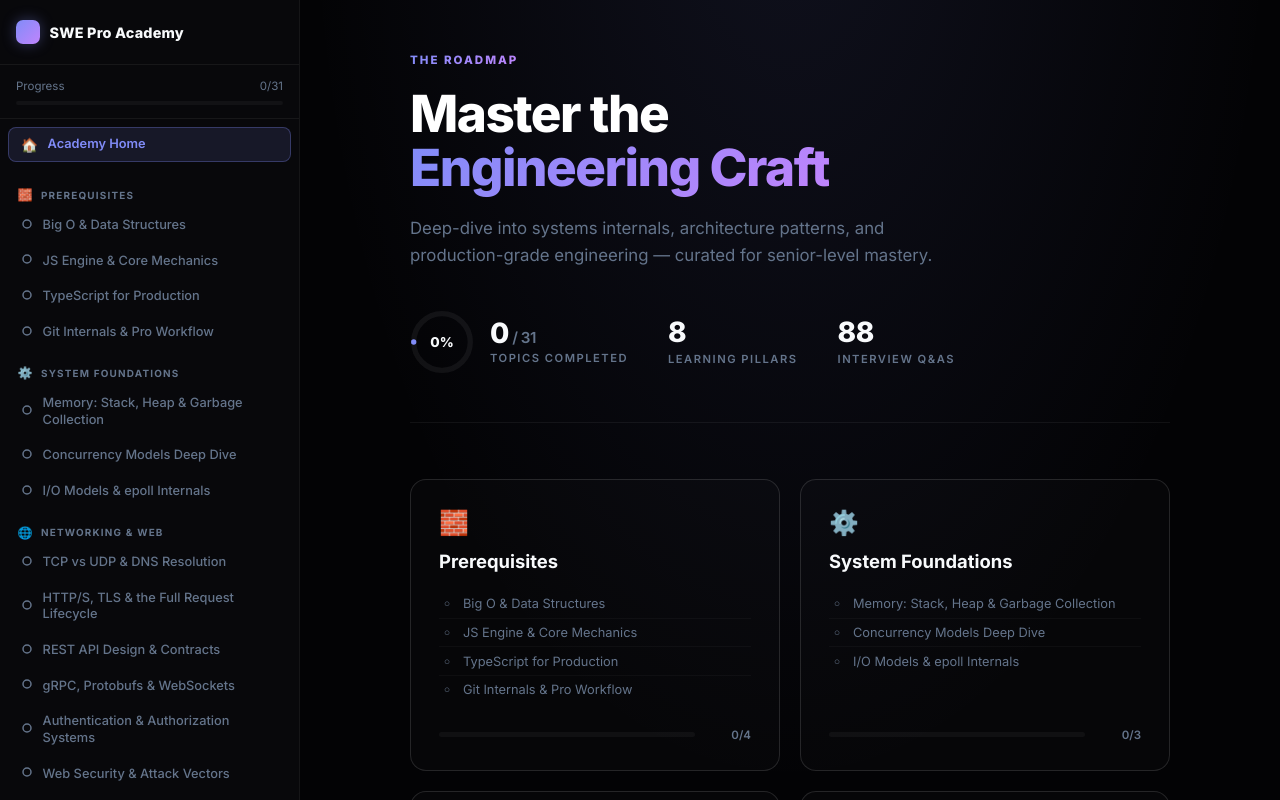
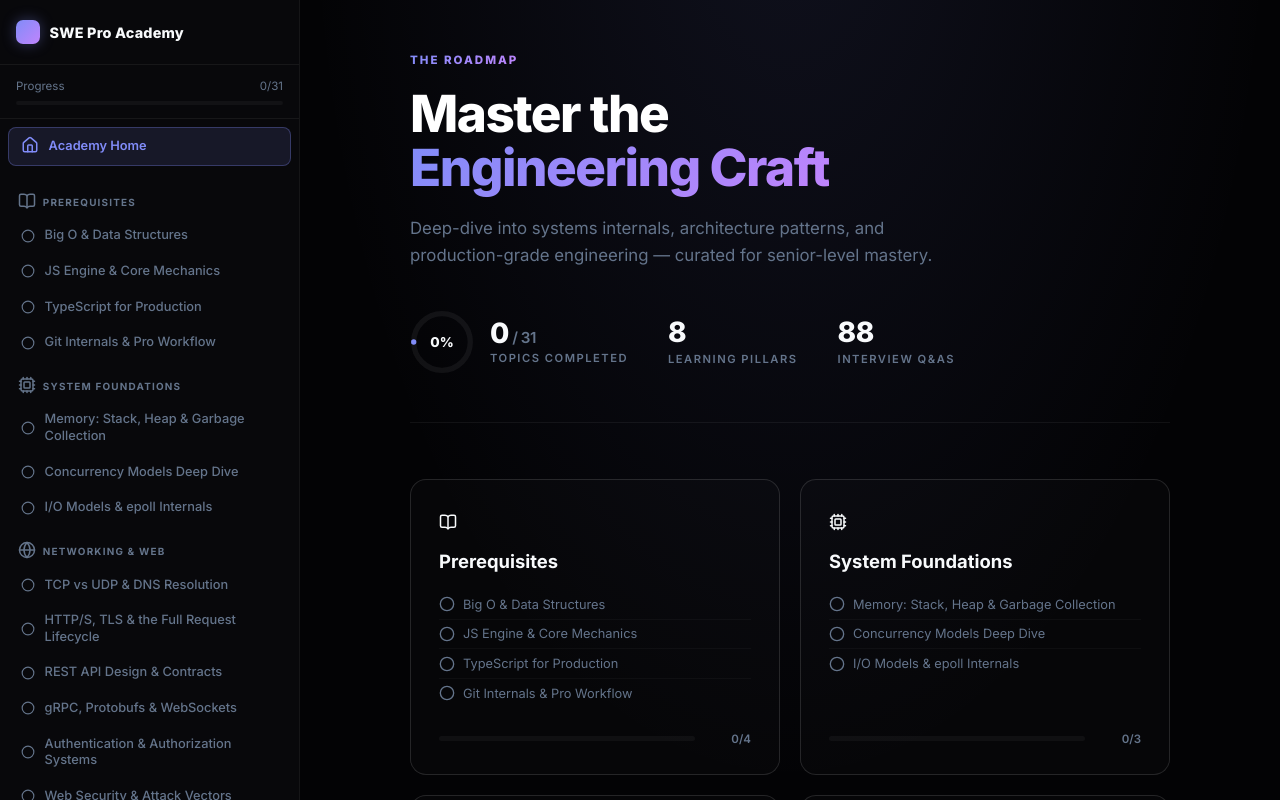
Before and after one commit to muhammadfaza16/recall-swe, a React (Vite) app: page / in a window 1280 px wide. Built offline with nearby package versions, Linux system fonts and the light colour scheme.

Commit message:
style: replace emojis and raw SVGs with lucide-react icons for a monochrome aesthetic

```diff
--- a/package.json
+++ b/package.json
@@ -10,6 +10,7 @@
     "preview": "vite preview"
   },
   "dependencies": {
+    "lucide-react": "^1.14.0",
     "react": "^19.2.5",
     "react-dom": "^19.2.5",
     "react-markdown": "^10.1.0"
--- a/src/App.tsx
+++ b/src/App.tsx
@@ -3,9 +3,36 @@ import { ACADEMY_DATA } from './data'
 import type { Pillar, Topic } from './data'
 import ReactMarkdown from 'react-markdown'
 
-const PILLAR_ICONS: Record<number, string> = {
-  0: '🧱', 1: '⚙️', 2: '🌐', 3: '🗄️',
-  4: '🖥️', 5: '🟢', 6: '🐹', 7: '🚀',
+import {
+  Home,
+  BookOpen,
+  Cpu,
+  Globe,
+  Database,
+  Monitor,
+  Server,
+  Terminal,
+  Settings,
+  CheckCircle2,
+  Circle,
+  Menu,
+  Book,
+  Lightbulb,
+  AlertTriangle,
+  Code,
+  Target,
+  ChevronDown
+} from 'lucide-react'
+
+const PILLAR_ICONS: Record<number, React.ReactNode> = {
+  0: <BookOpen size={18} />,
+  1: <Cpu size={18} />,
+  2: <Globe size={18} />,
+  3: <Database size={18} />,
+  4: <Monitor size={18} />,
+  5: <Server size={18} />,
+  6: <Terminal size={18} />,
+  7: <Settings size={18} />,
 }
 
 function App() {
@@ -102,7 +129,7 @@ function App() {
             className={`nav-item nav-home ${currentView === 'home' ? 'active' : ''}`}
             onClick={goHome}
           >
-            <span className="nav-icon">🏠</span>
+            <span className="nav-icon"><Home size={18} /></span>
             <span className="nav-title">Academy Home</span>
           </button>
 
@@ -121,16 +148,8 @@ function App() {
                     className={`nav-item ${isActive ? 'active' : ''} ${isDone ? 'done' : ''}`}
                     onClick={() => selectTopic(pillar, topic)}
                   >
-                    <span className="nav-check">
-                      {isDone ? (
-                        <svg width="12" height="12" viewBox="0 0 12 12" fill="none" stroke="currentColor" strokeWidth="2">
-                          <polyline points="2,6 5,9 10,3" />
-                        </svg>
-                      ) : (
-                        <svg width="12" height="12" viewBox="0 0 12 12" fill="none" stroke="currentColor" strokeWidth="1.5">
-                          <circle cx="6" cy="6" r="4" />
-                        </svg>
-                      )}
+                    <span className="nav-check" style={{ display: 'flex', alignItems: 'center' }}>
+                      {isDone ? <CheckCircle2 size={14} /> : <Circle size={14} />}
                     </span>
                     <span className="nav-title">{topic.title}</span>
                   </button>
@@ -149,7 +168,7 @@ function App() {
         {/* MOBILE HEADER */}
         <div className="mobile-header">
           <button className="mobile-menu-btn" onClick={() => setSidebarOpen(true)} aria-label="Open menu">
-            <svg width="24" height="24" viewBox="0 0 24 24" fill="none" stroke="currentColor" strokeWidth="2"><line x1="3" y1="12" x2="21" y2="12"/><line x1="3" y1="6" x2="21" y2="6"/><line x1="3" y1="18" x2="21" y2="18"/></svg>
+            <Menu size={24} />
           </button>
           <span className="mobile-brand" onClick={goHome} style={{ cursor: 'pointer' }}>SWE Pro Academy</span>
         </div>
@@ -198,7 +217,9 @@ function App() {
                       <div className="card-top">
                         <span className="card-icon">{PILLAR_ICONS[i]}</span>
                         {percent === 100 && (
-                          <span className="card-badge-done">✓ Complete</span>
+                          <span className="card-badge-done" style={{ display: 'inline-flex', alignItems: 'center' }}>
+                            <CheckCircle2 size={14} style={{ marginRight: '4px' }} /> Complete
+                          </span>
                         )}
                       </div>
                       <h3>{p.title.split('—')[1]?.trim() || p.title}</h3>
@@ -208,8 +229,8 @@ function App() {
                             className={completed.has(t.id) ? 'done' : ''}
                             onClick={() => selectTopic(p, t)}
                           >
-                            <span className="card-topic-check">
-                              {completed.has(t.id) ? '✓' : '○'}
+                            <span className="card-topic-check" style={{ display: 'inline-flex', alignItems: 'center' }}>
+                              {completed.has(t.id) ? <CheckCircle2 size={16} /> : <Circle size={16} />}
                             </span>
                             {t.title}
                           </li>
@@ -257,7 +278,7 @@ function App() {
               {/* Theory */}
               <section className="section">
                 <div className="section-tag tag-blue">
-                  <svg width="14" height="14" viewBox="0 0 24 24" fill="none" stroke="currentColor" strokeWidth="2"><path d="M2 3h6a4 4 0 0 1 4 4v14a3 3 0 0 0-3-3H2z"/><path d="M22 3h-6a4 4 0 0 0-4 4v14a3 3 0 0 1 3-3h7z"/></svg>
+                  <Book size={14} />
                   Theory &amp; Internals
                 </div>
                 <div className="prose">
@@ -268,7 +289,7 @@ function App() {
               {/* Why */}
               <section className="section">
                 <div className="section-tag tag-amber">
-                  <svg width="14" height="14" viewBox="0 0 24 24" fill="none" stroke="currentColor" strokeWidth="2"><polygon points="12 2 15.09 8.26 22 9.27 17 14.14 18.18 21.02 12 17.77 5.82 21.02 7 14.14 2 9.27 8.91 8.26 12 2"/></svg>
+                  <Lightbulb size={14} />
                   Why It Matters
                 </div>
                 <div className="callout callout-amber">
@@ -279,7 +300,7 @@ function App() {
               {/* Anti-pattern */}
               <section className="section">
                 <div className="section-tag tag-red">
-                  <svg width="14" height="14" viewBox="0 0 24 24" fill="none" stroke="currentColor" strokeWidth="2"><path d="M10.29 3.86L1.82 18a2 2 0 0 0 1.71 3h16.94a2 2 0 0 0 1.71-3L13.71 3.86a2 2 0 0 0-3.42 0z"/><line x1="12" y1="9" x2="12" y2="13"/><line x1="12" y1="17" x2="12.01" y2="17"/></svg>
+                  <AlertTriangle size={14} />
                   Common Mistake
                 </div>
                 <div className="callout callout-red">
@@ -290,7 +311,7 @@ function App() {
               {/* Code */}
               <section className="section">
                 <div className="section-tag tag-green">
-                  <svg width="14" height="14" viewBox="0 0 24 24" fill="none" stroke="currentColor" strokeWidth="2"><polyline points="16 18 22 12 16 6"/><polyline points="8 6 2 12 8 18"/></svg>
+                  <Code size={14} />
                   Implementation
                 </div>
                 <div className="code-block">
@@ -307,7 +328,7 @@ function App() {
               {/* Interview Q&A */}
               <section className="section">
                 <div className="section-tag tag-purple">
-                  <svg width="14" height="14" viewBox="0 0 24 24" fill="none" stroke="currentColor" strokeWidth="2"><circle cx="12" cy="12" r="10"/><circle cx="12" cy="12" r="6"/><circle cx="12" cy="12" r="2"/></svg>
+                  <Target size={14} />
                   Interview Q&amp;A
                 </div>
                 <div className="qa-list">
@@ -316,7 +337,7 @@ function App() {
                       <button className="qa-question" onClick={() => toggleQA(i)}>
                         <span className="qa-num">{String(i + 1).padStart(2, '0')}</span>
                         <span>{item.q}</span>
-                        <svg className="qa-chevron" width="14" height="14" viewBox="0 0 24 24" fill="none" stroke="currentColor" strokeWidth="2"><polyline points="6 9 12 15 18 9"/></svg>
+                        <ChevronDown className="qa-chevron" size={16} />
                       </button>
                       {openQA.has(i) && (
                         <div className="qa-answer">
```
Also changed, not shown: 1 other file (tests, documents, lock files or other folders).
